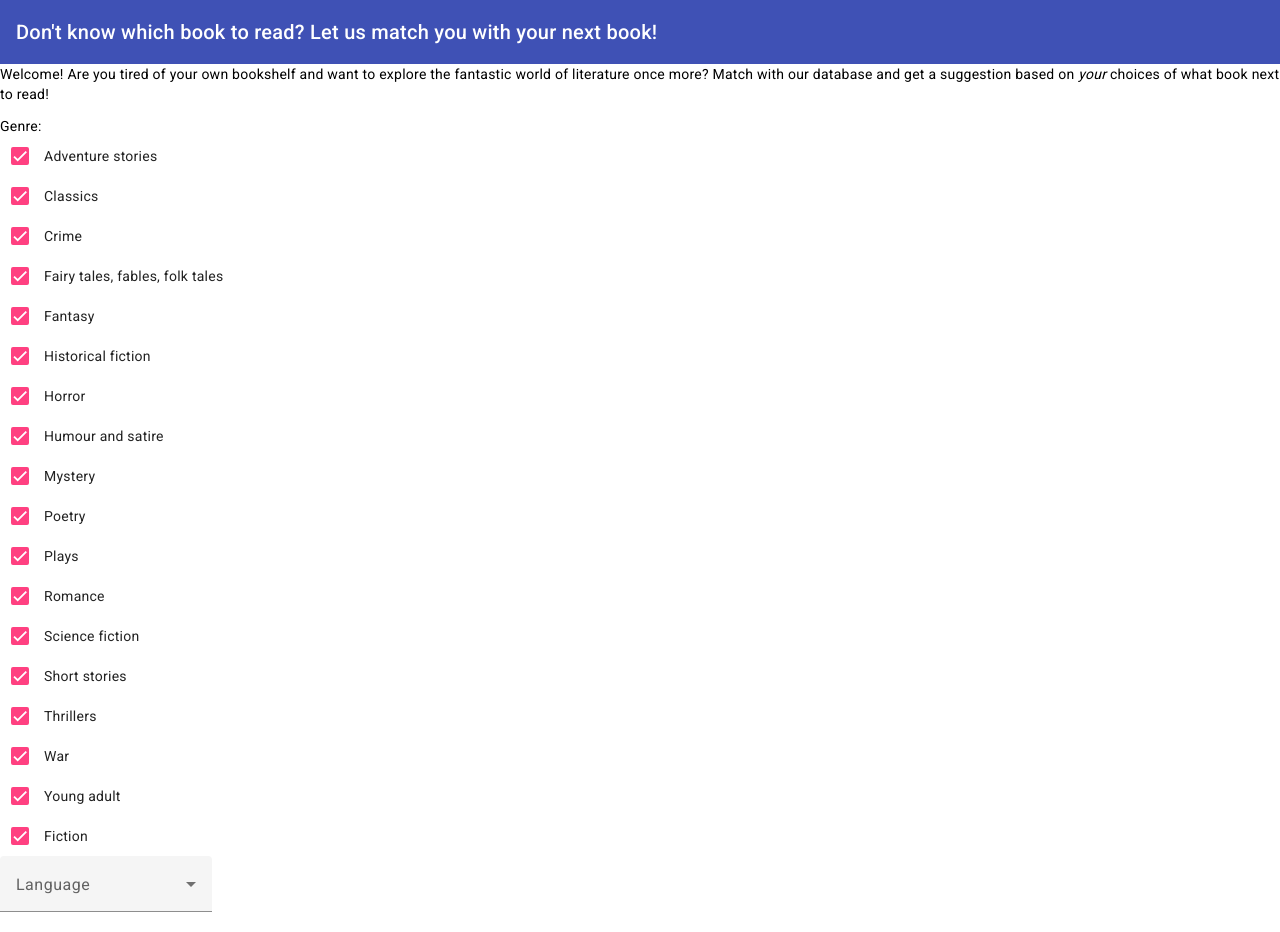
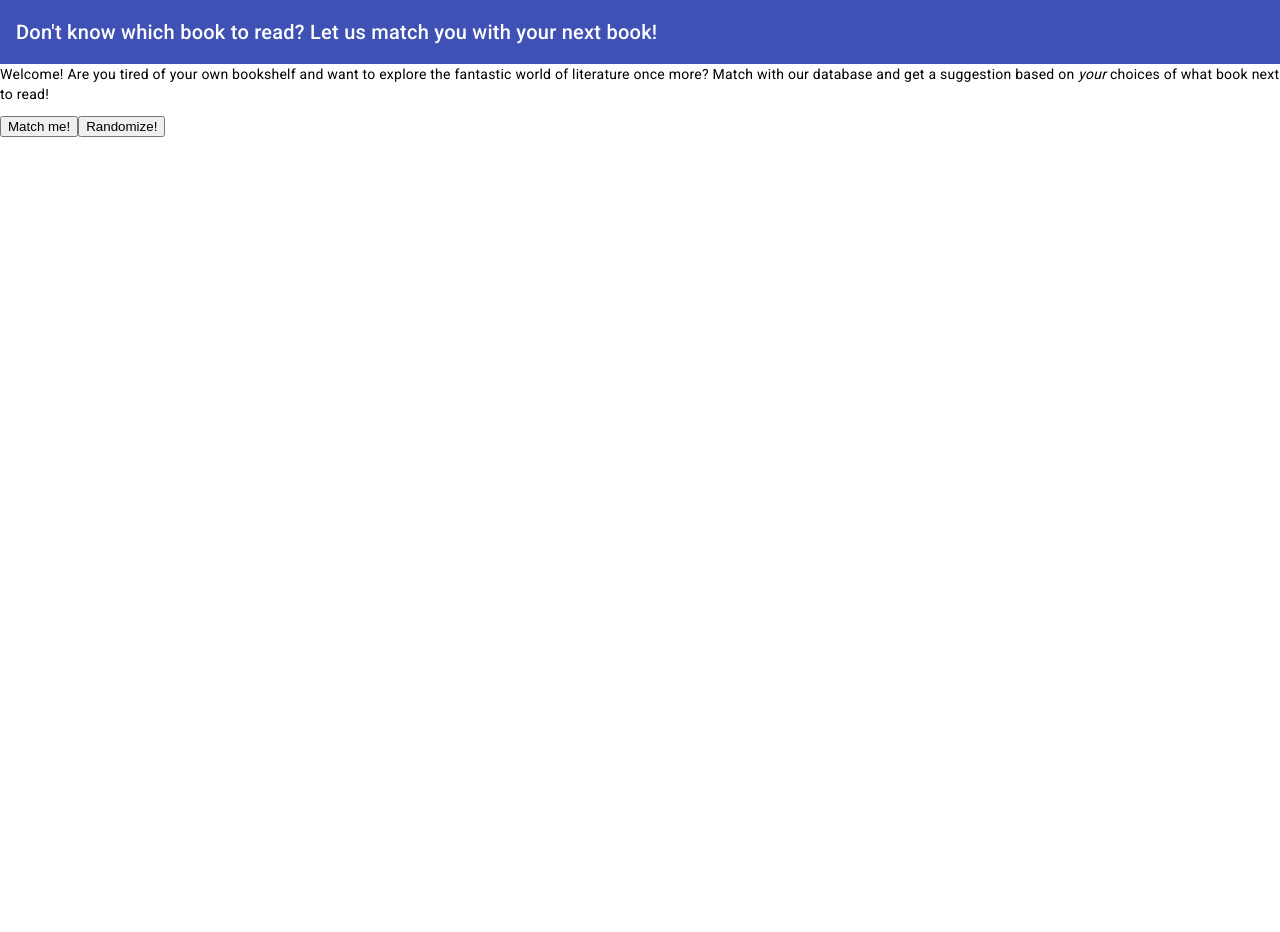
Before and after one commit to SnaffarN/EDAF90-Projekt, an Angular app in the folder my-angular-project/: page / in a window 1280 px wide. Shown: the top 932 px of the page. After the commit the page ends 800 px from the top, so only its background shows below. Built offline with nearby package versions, Linux system fonts and the light colour scheme.

Commit message:
ändrat startsidan, försökte ändra så att genre var en select men något gick snett:)

```diff
--- a/my-angular-project/src/app/app-routing.module.ts
+++ b/my-angular-project/src/app/app-routing.module.ts
@@ -1,8 +1,10 @@
 import { NgModule } from '@angular/core';
 import { RouterModule, Routes } from '@angular/router';
 import { RecommendBookComponent } from './recommend-book/recommend-book.component';
+import { BookSearchComponent } from './book-search/book-search.component';
 const routes: Routes = [
   {path: 'recommend-books',component: RecommendBookComponent},
+  {path: 'book-search',component: BookSearchComponent}
 ];
 
 @NgModule({
--- a/my-angular-project/src/app/app.component.html
+++ b/my-angular-project/src/app/app.component.html
@@ -6,7 +6,6 @@
 
 <div><p>Welcome! Are you tired of your own bookshelf and want to explore the fantastic world of literature once more?
     Match with our database and get a suggestion based on <i>your</i> choices of what book next to read!</p></div>
-<app-book-search></app-book-search>
-<button routerLink="/recommend-books">Få en bok rekommenderad!
-</button>
+<button routerLink="/book-search">Match me!</button>
+<button routerLink="/recommend-books">Randomize!</button>
 <router-outlet></router-outlet>
--- a/my-angular-project/src/app/book-search/book-search.component.html
+++ b/my-angular-project/src/app/book-search/book-search.component.html
@@ -2,14 +2,14 @@
 <form [formGroup] = "bookForm">
   <mat-label>Genre:
     <div *ngFor="let genre of genres; let i=index" formArrayName="genre">
-      <mat-checkbox [formControlName]="i">{{genre.name}}</mat-checkbox>
+      <mat-option value [formControlName]="i">{{genre.name}}</mat-option>
     </div>
   </mat-label>
   <mat-form-field appearance="fill">
     <mat-label>Language</mat-label>
-    <mat-select formControlName="time">
-      <mat-option value="Förhistorisk tid">Förhistorisk tid</mat-option>
-      <mat-option value="Modern tid">Modern tid</mat-option>
+    <mat-select formControlName="language">
+      <mat-option value="English">English</mat-option>
+      <mat-option value="Swedish">Swedish</mat-option>
     </mat-select>
   </mat-form-field>
 </form>
--- a/my-angular-project/src/app/book-search/book-search.component.ts
+++ b/my-angular-project/src/app/book-search/book-search.component.ts
@@ -38,11 +38,6 @@ export class BookSearchComponent {
     {name: "Poetry", value: "poetry"},
   ]
 
-  time : Array<any> = [
-    {name: "Prehistoric time", value: "prehistoric"},
-    {name: "Modern time", value: "modernTime"}
-  ]
-
   bookForm = this.fb.group({
     genre: this.fb.array(this.genres),
     type: this.fb.array(this.types),
```
